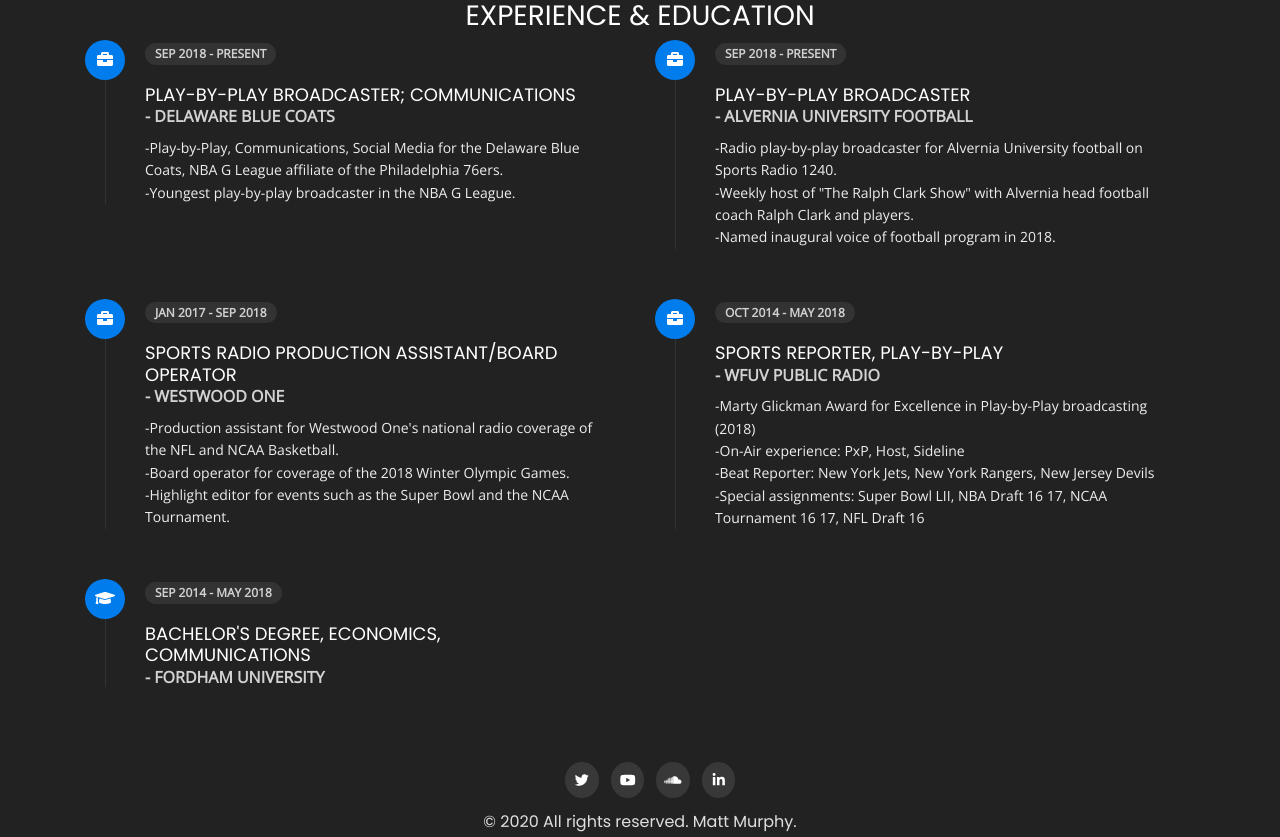
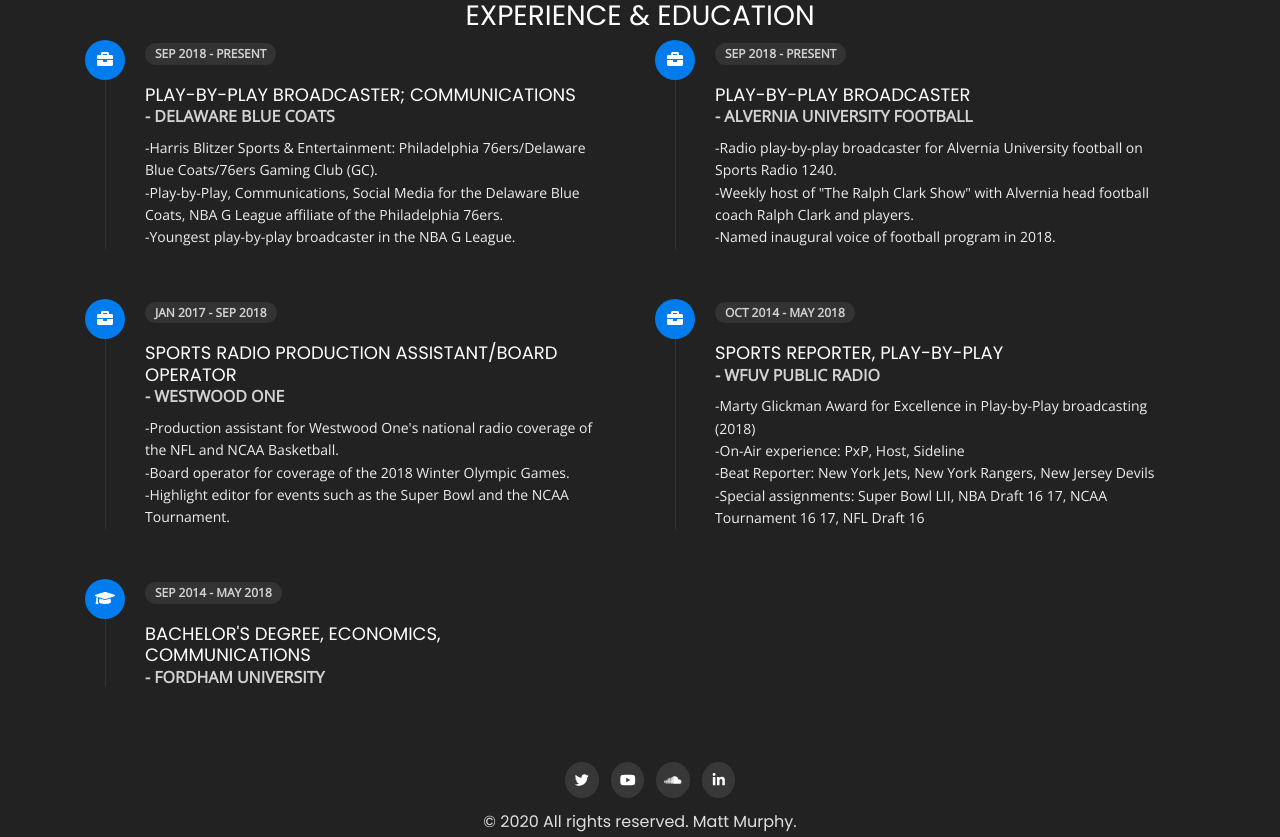
Before and after one commit to ksentak/broadcast-react, a React (Create React App) app: page /about in a window 1280 px wide. Shown: the part 900-1737 px from the top of the page. Built offline with nearby package versions, Linux system fonts and the light colour scheme.

Commit message:
small change to about section

```diff
--- a/src/components/AboutComponent.js
+++ b/src/components/AboutComponent.js
@@ -89,6 +89,9 @@
 										</span>
 									</h5>
 									<p className='open-sans-font'>
+										-Harris Blitzer Sports & Entertainment: Philadelphia
+										76ers/Delaware Blue Coats/76ers Gaming Club (GC).
+										<br />
 										-Play-by-Play, Communications, Social Media for the Delaware
 										Blue Coats, NBA G League affiliate of the Philadelphia
 										76ers.
```
